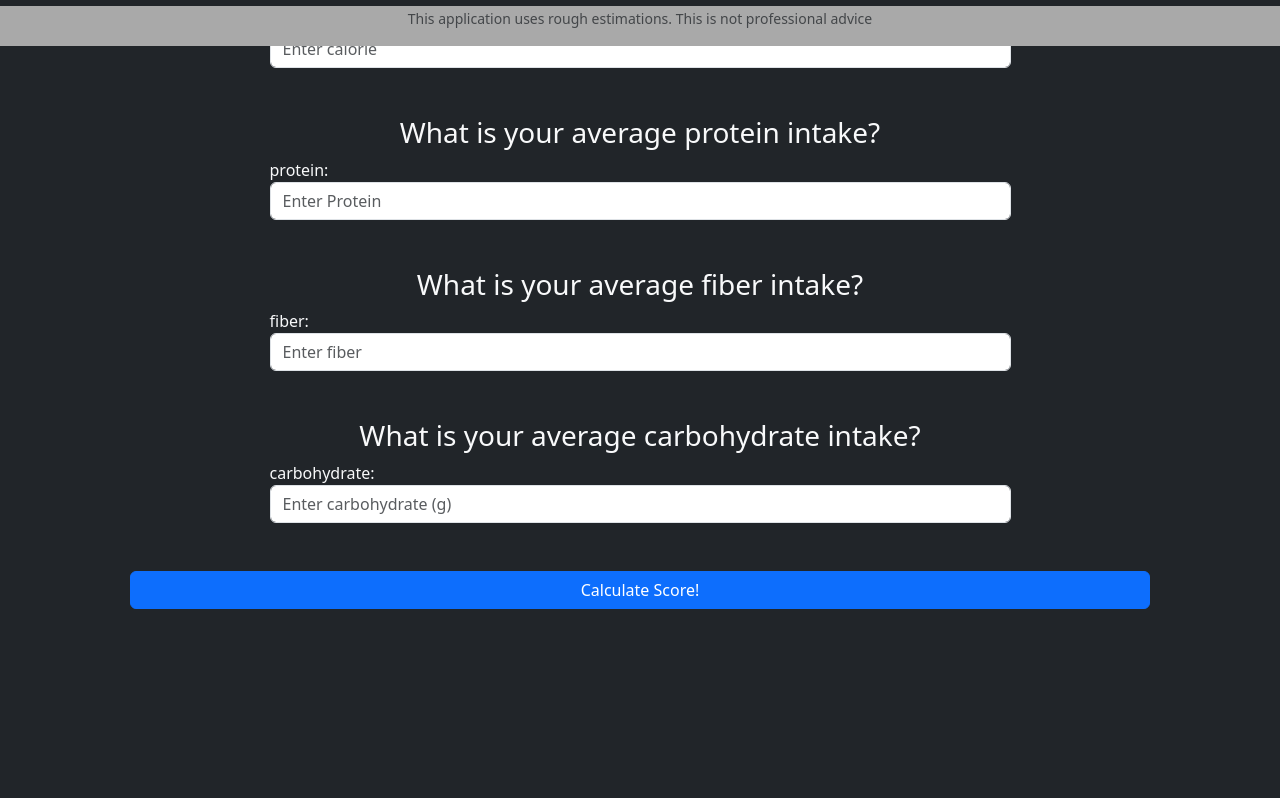
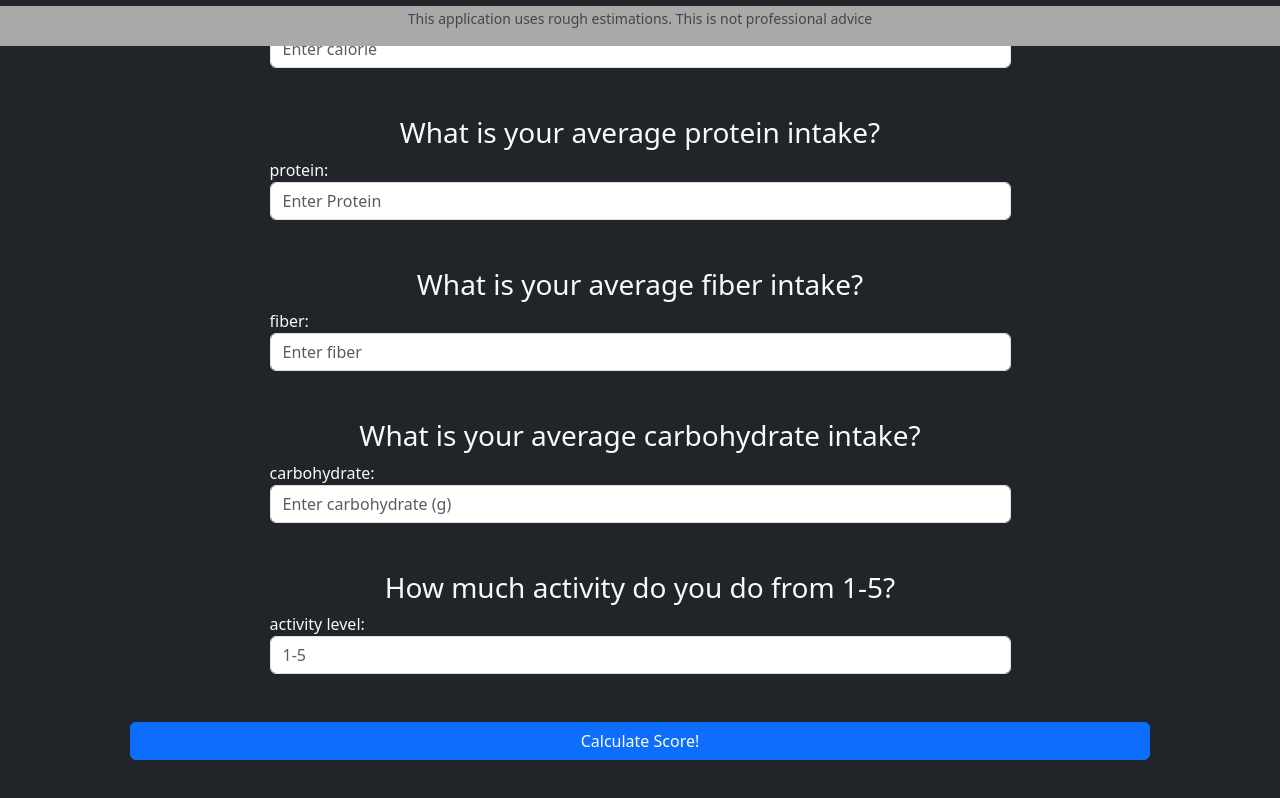
Before and after one commit to berrhenry/2024FlagshipHackathon, a React (Create React App) app in the folder hackathon2024/: page / in a window 1280 px wide. Shown: the part 754-1552 px from the top of the page. Before the commit the page ends 1459 px from the top, so only its background shows below. Built offline with nearby package versions, Linux system fonts and the light colour scheme.

Commit message:
added activity level

```diff
--- a/hackathon2024/src/App.js
+++ b/hackathon2024/src/App.js
@@ -16,6 +16,7 @@ function App() {
   const [score, setScore] = useState(0);
   const [healthiness, setHealthiness] = useState(0);
   const [healthMsg, setHealthMsg] = useState("");
+  const [activityLevel, setActivityLevel] = useState(0);
 
 
   const [showBanner, setShowBanner] = useState(true);
@@ -393,6 +394,17 @@ function App() {
             <label for="carbohydrate">carbohydrate:</label>
             <input type="number" class="form-control" id="carbohydrate" placeholder="Enter carbohydrate (g)" onChange={e => setCarbohydrates(e.target.valueAsNumber)}></input>
           </div>
+          <div className='container-md bg-transparent rounded d-flex flex-column w-75 mb-5'>
+            <h3 className='text-center'>
+              How much activity do you do from 1-5?
+            </h3>
+            <label for="carbohydrate">activity level:</label>
+            <input type="number" class="form-control" id="carbohydrate" placeholder="1-5" onChange={e => {
+              if (e.target.valueAsNumber >= 1 && e.target.valueAsNumber <= 5) {
+                setActivityLevel(e.target.valueAsNumber);
+              }
+            }}></input>
+          </div>
           <button className='btn btn-primary mb-5' onClick={() => healthCalculation()}>
             Calculate Score!
           </button>
```
